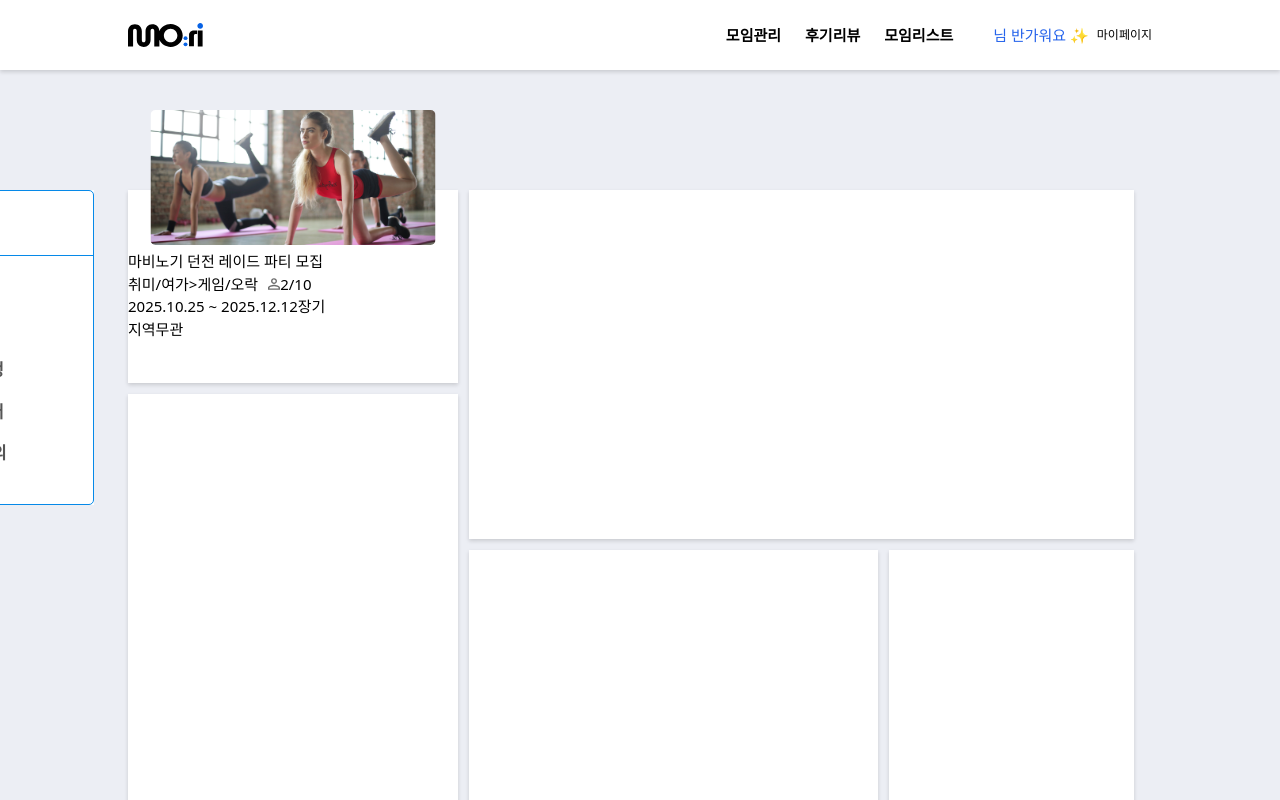
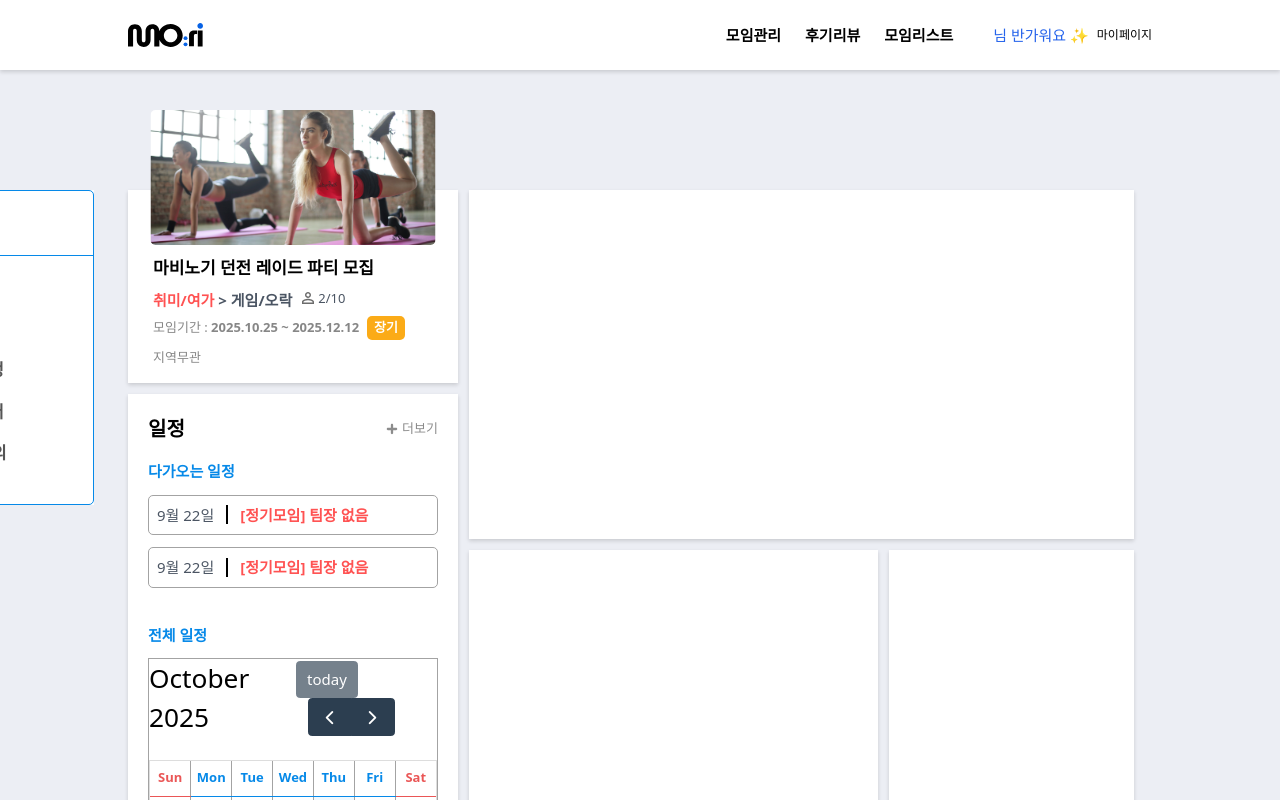
Before and after one commit to sbk283/mo_ri, a React (Vite) app: page /groupdashboard/1 in a window 1280 px wide. Built offline with nearby package versions, Linux system fonts and the light colour scheme; no server answers.

Commit message:
[docs] 그룹 대시보드 작업중

```diff
--- /dev/null
+++ b/src/components/dashboard/DashboardMiniCalendar.tsx
@@ -0,0 +1,60 @@
+import FullCalendar from '@fullcalendar/react';
+import { Link } from 'react-router-dom';
+import dayGridPlugin from '@fullcalendar/daygrid';
+import interactionPlugin from '@fullcalendar/interaction';
+import type { DateSelectArg, EventClickArg } from '@fullcalendar/core/index.js';
+
+const DashboardMiniCalendar = () => {
+  const handleClick = (info: EventClickArg) => {
+    console.log(info.event.title);
+    alert(`제목: ${info.event.title} 입니다.`);
+  };
+
+  return (
+    <div className="p-5">
+      {/* 제목 */}
+      <div className="flex justify-between mb-4">
+        <p className="text-xl font-bold">일정</p>
+        <Link to={'/groupschedule/:id'} className="flex gap-1 items-center text-[#8C8C8C] text-sm">
+          <img src="/plus_gray.svg" alt="더보기" />
+          더보기
+        </Link>
+      </div>
+      {/* 다가오는일정 */}
+      <div className="mb-9">
+        <div className="mb-3">
+          <p className="text-brand font-bold">다가오는 일정</p>
+        </div>
+        <div>
+          <div className="flex gap-3 border border-gray-300 p-2 rounded-[5px] items-center mb-3">
+            <p className="text-gray-600">9월 22일</p>
+            <span className="bg-black w-[2px] h-[19px]"></span>
+            <p className="text-[#FF5252] font-bold">[정기모임] 팀장 없음</p>
+          </div>
+          <div className="flex gap-3 border border-gray-300 p-2 rounded-[5px] items-center">
+            <p className="text-gray-600">9월 22일</p>
+            <span className="bg-black w-[2px] h-[19px]"></span>
+            <p className="text-[#FF5252] font-bold">[정기모임] 팀장 없음</p>
+          </div>
+        </div>
+      </div>
+      {/* 전체일정 */}
+      <div>
+        <div className="mb-3">
+          <p className="text-brand font-bold">전체 일정</p>
+        </div>
+        <div>
+          <FullCalendar
+            plugins={[dayGridPlugin, interactionPlugin]}
+            initialView="dayGridMonth"
+            //   events={events}
+            eventClick={e => handleClick(e)}
+            height={'auto'}
+          />
+        </div>
+      </div>
+    </div>
+  );
+};
+
+export default DashboardMiniCalendar;
--- a/src/components/main/ReviewsSection.tsx
+++ b/src/components/main/ReviewsSection.tsx
@@ -41,12 +41,10 @@ export const defaultMock: ReviewItem[] = [
   },
 ];
 
-// 섹션 컴포넌트 (배너 포함)
 export default function ReviewsSection({ items = defaultMock }: { items?: ReviewItem[] }) {
   return (
     <div className="bg-[#F9FBFF] border-t border-b border-solid border-[#DBDBDB]">
       <div className="mx-auto w-[1024px]">
-        {/* 섹션 헤더 */}
         <div className="flex items-end pt-[80px] pb-[36px]">
           <div className="mr-4">
             <p className="font-semibold text-lg">믿고 참여하는</p>
@@ -60,68 +58,63 @@ export default function ReviewsSection({ items = defaultMock }: { items?: Review
           </div>
         </div>
 
-        {/* 후기 카드 리스트 */}
         <div className="flex gap-[21px]">
           {items.map(item => (
             <ReviewCard key={item.id} item={item} />
           ))}
         </div>
 
-        {/* 서비스소개 + 배너 (여기 보관) */}
-        <div className="pt-[135px] pb-[74px]">
+        {/* 서비스소개및 배너 */}
+        <div className="pt-[135px] pb-[74px] ">
           <div className="mx-auto bg-white shadow-card w-[1024px] h-[233px] flex py-[23px] relative">
-            {/* 서비스소개 카드 */}
+            {/* 서비스소개 */}
             <div className="pl-[24px]">
-              <Link to="/serviceint" aria-label="서비스 소개 이동">
+              <Link to={'/serviceint'}>
                 <div className="bg-brand w-[230px] h-[246px] rounded-[5px] rounded-tr-[50px] py-[36px] px-[32px] absolute bottom-[23px]">
                   <span className="text-white font-bold text-sm">어려운 분들께</span>
                   <p className="text-white text-xxl font-bold flex gap-2 items-center">
-                    서비스소개 <img src="../../../public/linkarrow.svg" alt="이동" />
+                    서비스소개 <img src="./linkarrow.svg" alt="이동" />
                   </p>
-                  <p className="text-white pt-2 text-sm w-[129px]">
+                  <p className="text-white pt-2 text-sm w-[129px] ">
                     모임생성부터 참가까지 사이트를 이용할 수 있는 방법을 알려드립니다.
                   </p>
                 </div>
               </Link>
             </div>
-
-            {/* 배너 3종 */}
-            <div className="flex gap-[31px] absolute right-[35px]" aria-label="프로모션 배너">
-              <div className="w-[213px] h-[187px] rounded-[5px] bg-gray-300 overflow-hidden hover:shadow-card">
+            {/* 배너노출 */}
+            <div className="flex gap-[31px] absolute right-[35px]">
+              <div className="w-[213px] h-[187px] rounded-[5px] bg-gray-300 overflow-hidden">
                 <a
                   href="https://greenart.co.kr/?ACE_REF=adwords_g&ACE_KW=%EA%B7%B8%EB%A6%B0%EC%BB%B4%ED%93%A8%ED%84%B0%EC%95%84%ED%8A%B8%ED%95%99%EC%9B%90&gad_source=1&gad_campaignid=16820849449&gbraid=0AAAAADsHW8xXw-LjNJLTj-a4cz89UEwrZ&gclid=CjwKCAjwlaTGBhANEiwAoRgXBSJt5jhL98x5f0HeijEpTTFfMbSh92Ajsj93QWomKrWQLhbmuKCJEhoCmZ8QAvD_BwE"
                   target="_blank"
-                  rel="noreferrer noopener"
                 >
                   <img
-                    className="w-full h-full object-cover"
-                    src="/pro_banner2.jpg"
+                    className="w-[100%] y-[100%] object-cover"
+                    src="./pro_banner2.jpg"
                     alt="그린컴퓨터아트학원"
                   />
                 </a>
               </div>
-              <div className="w-[213px] h-[187px] rounded-[5px] bg-gray-300 overflow-hidden hover:shadow-card">
+              <div className="w-[213px] h-[187px] rounded-[5px] bg-gray-300 overflow-hidden">
                 <a
                   href="https://docs.google.com/forms/d/e/1FAIpQLSfArAWTcEHht9c693B3wVQWWl-15gaT9seoM6JsCWUnpBqCTA/viewform?pli=1"
                   target="_blank"
-                  rel="noreferrer noopener"
                 >
                   <img
-                    className="w-full h-full object-cover"
-                    src="/pro_banner1.jpg"
+                    className="w-[100%] y-[100%] object-cover"
+                    src="./pro_banner1.jpg"
                     alt="제휴배너이름"
                   />
                 </a>
               </div>
-              <div className="w-[213px] h-[187px] rounded-[5px] bg-gray-300 overflow-hidden hover:shadow-card">
+              <div className="w-[213px] h-[187px] rounded-[5px] bg-gray-300 overflow-hidden">
                 <a
                   href="https://docs.google.com/forms/d/e/1FAIpQLSfArAWTcEHht9c693B3wVQWWl-15gaT9seoM6JsCWUnpBqCTA/viewform?pli=1"
                   target="_blank"
-                  rel="noreferrer noopener"
                 >
                   <img
-                    className="w-full h-full object-cover"
-                    src="/pro_banner1.jpg"
+                    className="w-[100%] y-[100%] object-cover"
+                    src="./pro_banner1.jpg"
                     alt="제휴배너이름"
                   />
                 </a>
@@ -129,7 +122,6 @@ export default function ReviewsSection({ items = defaultMock }: { items?: Review
             </div>
           </div>
         </div>
-        {/* // 배너 끝 */}
       </div>
     </div>
   );
--- a/src/pages/GroupDashBoardPage.tsx
+++ b/src/pages/GroupDashBoardPage.tsx
@@ -1,3 +1,4 @@
+import DashboardMiniCalendar from '../components/dashboard/DashboardMiniCalendar';
 import GroupDashboardLayout from '../components/layout/GroupDashboardLayout';
 
 const GroupDashBoardPage = () => {
@@ -12,26 +13,35 @@ const GroupDashBoardPage = () => {
               <div className="w-[285px] h-[135px] absolute top-[-80px] left-[50%] translate-x-[-50%] overflow-hidden rounded-[5px]">
                 <img className="w-full h-full object-cover" src="/bruce.jpg" alt="모임사진" />
               </div>
-              <div className="pt-[60px]">
-                <div>
-                  <p>마비노기 던전 레이드 파티 모집</p>
+              <div className="pt-[65px] pl-[25px] flex-col">
+                <div className="mb-2">
+                  <p className="text-lg font-bold">마비노기 던전 레이드 파티 모집</p>
                 </div>
                 <div className="flex gap-[10px]">
-                  <span>취미/여가{'>'}게임/오락</span>
-                  <div className="flex">
-                    <img src="/humen.svg" alt="인원" />
-                    2/10
+                  <p className="text-md text-[#FF5252] font-bold">
+                    취미/여가
+                    <span className="text-gray-600"> {'>'} 게임/오락</span>
+                  </p>
+                  <div className="flex text-sm text-gray-600 items-center gap-1 mb-2">
+                    <img className=" h-[12px] w-[12px]" src="/humen.svg" alt="인원" />
+                    <p>2/10</p>
                   </div>
                 </div>
-                <div className="flex">
-                  <p>2025.10.25 ~ 2025.12.12</p>
-                  <span>장기</span>
+                <div className="flex gap-2 items-center mb-2">
+                  <p className="text-sm text-[#878787]">
+                    모임기간 : <span className="font-bold">2025.10.25 ~ 2025.12.12</span>
+                  </p>
+                  <span className=" bg-[#FBAB17] rounded-[5px] text-white font-bold px-[7px] py-[2px] text-sm">
+                    장기
+                  </span>
                 </div>
-                <p>지역무관</p>
+                <p className="text-[#878787] text-sm">지역무관</p>
               </div>
             </div>
             {/* 아래 */}
-            <div className="bg-white shadow-card h-[544px] w-[330px]"></div>
+            <div className="bg-white shadow-card h-[544px] w-[330px]">
+              <DashboardMiniCalendar />
+            </div>
           </div>
           {/* 오른쪽 */}
           <div>
--- a/src/pages/GroupManagerPage.tsx
+++ b/src/pages/GroupManagerPage.tsx
@@ -7,17 +7,20 @@ import GroupManagerLayout from '../components/layout/GroupManagerLayout';
 function GroupManagerPage() {
   return (
     <GroupManagerLayout>
-      <header className="mb-10">
-        <h1 className="text-xl font-bold">모임관리 {'>'} 생성한 모임 리스트</h1>
-        <div className="mt-2 border-l-4 border-brand pl-3">
-          <p className="text-m font-bold text-gray-800">
+      <div>
+        <div className="text-xl font-bold text-gray-400 mb-[21px]">
+          모임관리 {'>'} 생성한 모임리스트
+        </div>
+      </div>
+      <div className="flex gap-[12px] mb-[45px]">
+        <div className=" border-r border-brand border-[3px]"></div>
+        <div className="text-gray-400">
+          <div className="text-lg font-semibold">
             직접 만든 모임의 현황과 진행 상황을 한눈에 확인할 수 있습니다.
-          </p>
-          <p className="text-sm text-gray-600">
-            생성한 모임들의 간략한 정보와 일정을 확인해보세요.
-          </p>
+          </div>
+          <div className="text-md">생성한 모임들의 간략한 정보와 일정을 확인해보세요..</div>
         </div>
-      </header>
+      </div>
       <main>
         {/* 풀캘린더 */}
         <div className="mb-[62px]">
--- a/src/pages/JoinedGroupsPage.tsx
+++ b/src/pages/JoinedGroupsPage.tsx
@@ -6,17 +6,22 @@ import GroupManagerLayout from '../components/layout/GroupManagerLayout';
 function JoinedGroupsPage() {
   return (
     <GroupManagerLayout>
-      <header className="mb-10">
-        <h1 className="text-xl font-bold">모임관리 {'>'} 참여한 모임 리스트</h1>
-        <div className="mt-2 border-l-4 border-brand pl-3">
-          <p className="text-m font-bold text-gray-800">
+      <div>
+        <div className="text-xl font-bold text-gray-400 mb-[21px]">
+          모임관리 {'>'} 참여한 모임 리스트
+        </div>
+      </div>
+      <div className="flex gap-[12px] mb-[45px]">
+        <div className=" border-r border-brand border-[3px]"></div>
+        <div className="text-gray-400">
+          <div className="text-lg font-semibold">
             참여 중인 모임을 한눈에 관리하고 필요한 정보를 손쉽게 확인할 수 있습니다.
-          </p>
-          <p className="text-sm text-gray-600">
+          </div>
+          <div className="text-md">
             모임 리스트, 후기, 찜한 모임 등 다양한 정보를 효율적으로 관리해보세요.
-          </p>
+          </div>
         </div>
-      </header>
+      </div>
       <main>
         {/* 풀캘린더 */}
         <div className="mb-[62px]">
```
Also changed, not shown: public/images/mori_logo_wh-01.svg (added), public/plus_gray.svg (added).
